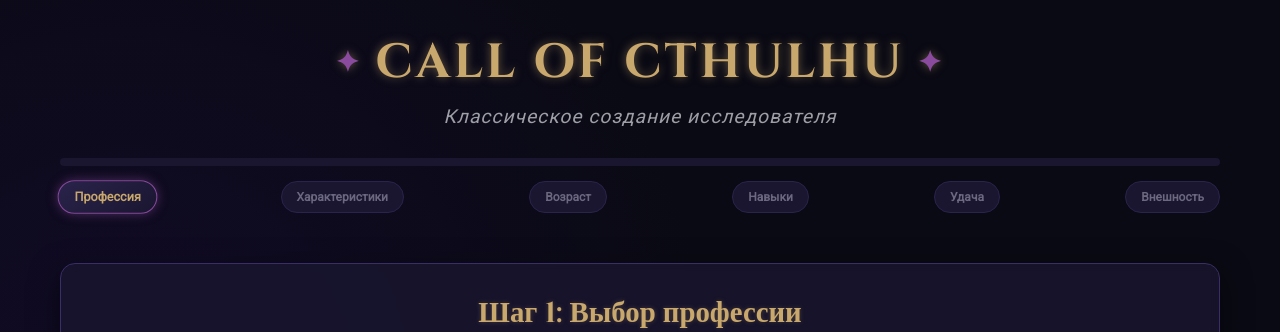
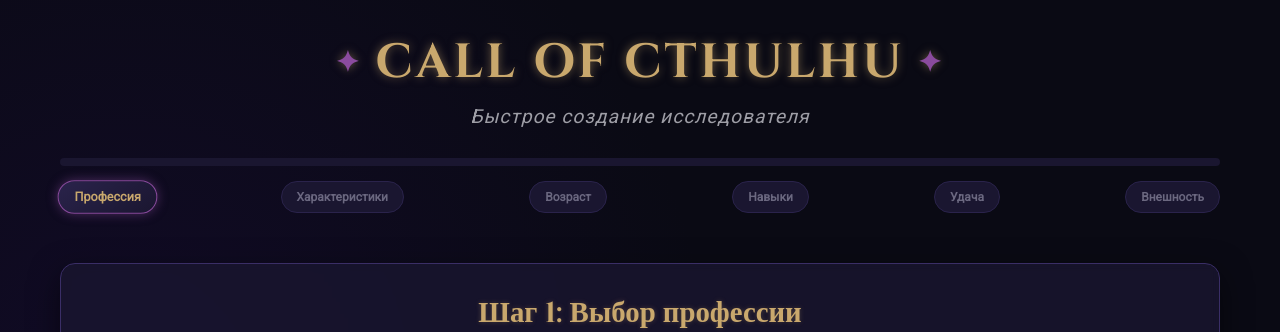
Before and after one commit to amari-darey/coc_game_site, a Flask app: page /fast-create in a window 1280 px wide. Shown: the top 332 px of the page. Run offline with Flask 3, Linux system fonts and the light colour scheme.

Commit message:
add -webkit-autofill style to input. Rename fast create page

```diff
--- a/static/css/create_classic.css
+++ b/static/css/create_classic.css
@@ -180,6 +180,14 @@ textarea:focus {
     outline: none;
     border-color: #8a4b9e;
     box-shadow: 0 0 10px rgba(138, 75, 158, 0.5);
+}
+
+input:-webkit-autofill,
+textarea:-webkit-autofill,
+select:-webkit-autofill {
+    -webkit-box-shadow: 0 0 0px 1000px #2a234b inset !important;
+    -webkit-text-fill-color: #e8e6e3 !important;
+    transition: background-color 5000s ease-in-out 0s;
 }
 
 /* НАВЫКИ (контейнер, категории, элементы) */
--- a/templates/create_investigator_fast.html
+++ b/templates/create_investigator_fast.html
@@ -2,7 +2,7 @@
 
 {% from "macros/forms.html" import stat_field, stat_value, textarea_field %}
 
-{% block title %}Call of Cthulhu | Классическое создание персонажа{% endblock %}
+{% block title %}Call of Cthulhu | Быстрое создание персонажа{% endblock %}
 
 {% block head %}
 <link rel="stylesheet" href="{{ url_for('static', filename='css/create_classic.css') }}">
@@ -19,7 +19,7 @@
 <div class="container">
     <header>
         <h1 class="logo">CALL OF CTHULHU</h1>
-        <div class="subtitle">Классическое создание исследователя</div>
+        <div class="subtitle">Быстрое создание исследователя</div>
     </header>
 
     <!-- Прогресс -->
```
Also changed, not shown: README.md.
